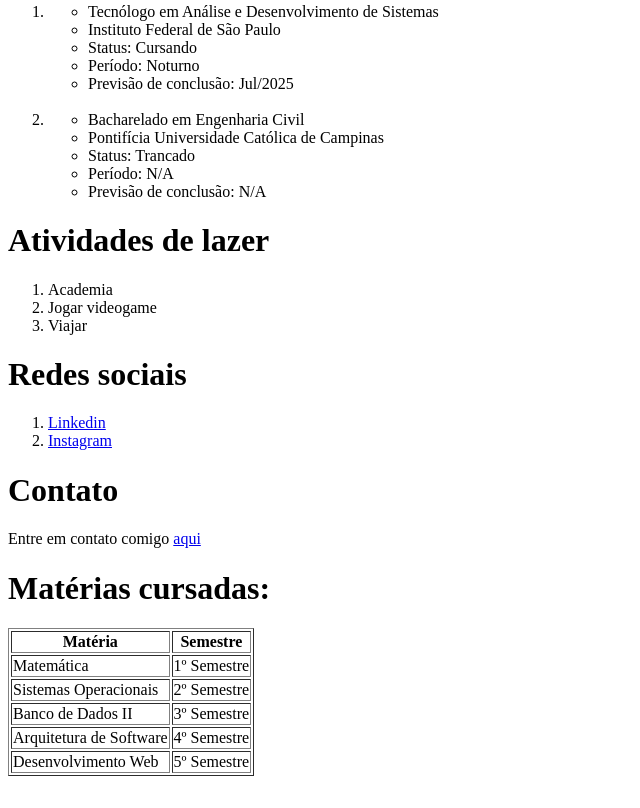
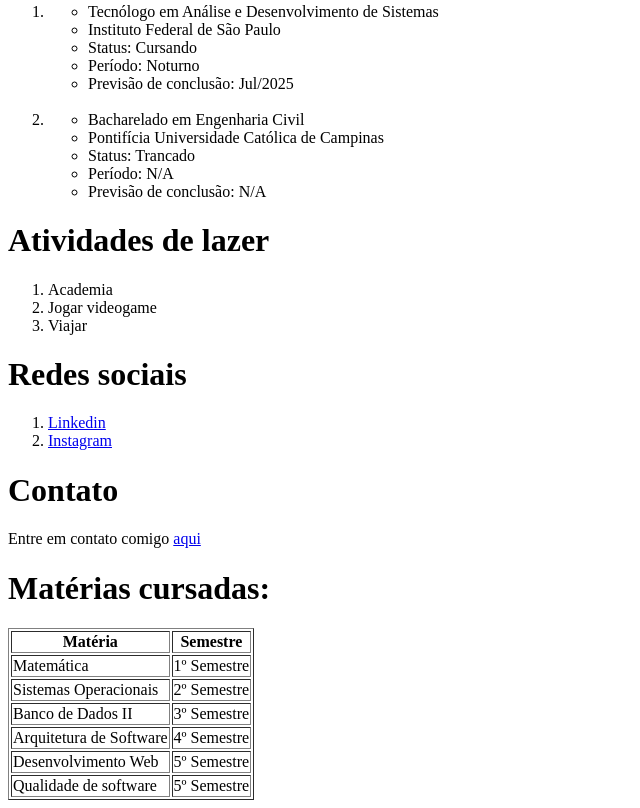
Before and after one commit to tiagolima95/paginapessoal, a plain HTML site: page index.html in a window 1280 px wide. Shown: the part 499-1307 px from the top of the page, without its empty margins (0-640 px from the left). Before the commit the page ends 1283 px from the top, so only its background shows below. Drawn offline with Linux system fonts and the light colour scheme.

Commit message:
Novo contato e matérias cursadas

```diff
--- a/index.html
+++ b/index.html
@@ -122,6 +122,11 @@
             <td>Desenvolvimento Web</td>
             <td>5º Semestre</td>
           </tr>
+          <tr>
+            <td>Qualidade de software</td>
+            <td>5º Semestre</td>
+          </tr>
+
         </tbody>
       </table>
 
```
Also changed, not shown: contact.html (+2 -0 lines).
